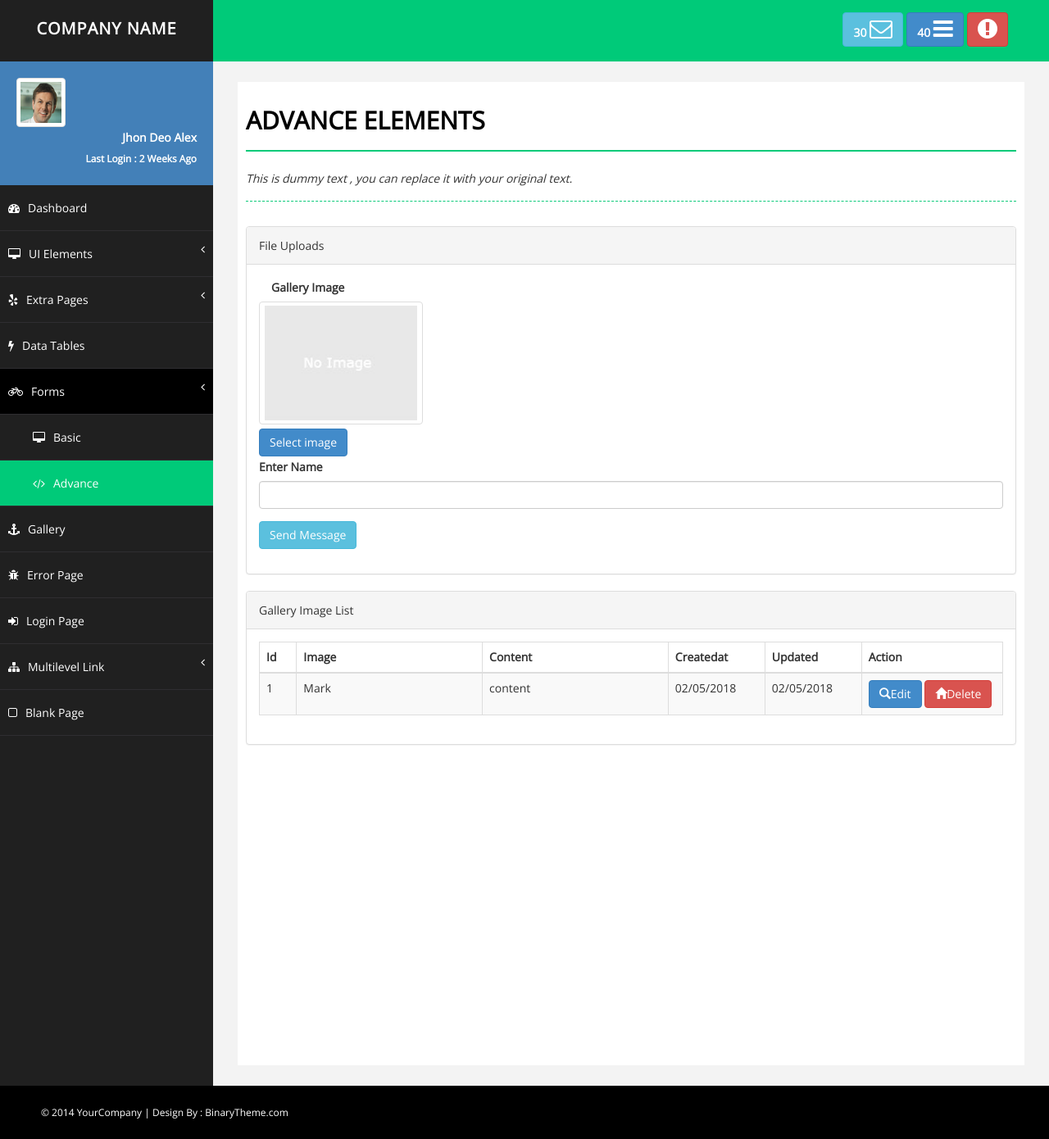
After one commit to hirokapuriya/Eletrical, a PHP site: page /admin/image_upload.html in a window 1280 px wide. The commit adds this page. Shown: the whole page at 82% size. Run offline with PHP 8.4, Linux system fonts and the light colour scheme.

Commit message:
ELC-2 gallery upload file create

```diff
--- /dev/null
+++ b/admin/image_upload.html
@@ -0,0 +1,405 @@
+<!DOCTYPE html>
+<html xmlns="http://www.w3.org/1999/xhtml">
+<head>
+    <meta charset="utf-8" />
+    <meta name="viewport" content="width=device-width, initial-scale=1.0" />
+    <title>Responsive Bootstrap Advance Admin Template</title>
+
+    <!-- BOOTSTRAP STYLES-->
+    <link href="assets/css/bootstrap.css" rel="stylesheet" />
+    <!-- FONTAWESOME STYLES-->
+    <link href="assets/css/font-awesome.css" rel="stylesheet" />
+    <!-- PAGE LEVEL STYLES -->
+    <link href="assets/css/bootstrap-fileupload.min.css" rel="stylesheet" />
+    <!--CUSTOM BASIC STYLES-->
+    <link href="assets/css/basic.css" rel="stylesheet" />
+    <!--CUSTOM MAIN STYLES-->
+    <link href="assets/css/custom.css" rel="stylesheet" />
+    <!-- GOOGLE FONTS-->
+    <link href='http://fonts.googleapis.com/css?family=Open+Sans' rel='stylesheet' type='text/css' />
+</head>
+<body>
+    <div id="wrapper">
+        <nav class="navbar navbar-default navbar-cls-top " role="navigation" style="margin-bottom: 0">
+            <div class="navbar-header">
+                <button type="button" class="navbar-toggle" data-toggle="collapse" data-target=".sidebar-collapse">
+                    <span class="sr-only">Toggle navigation</span>
+                    <span class="icon-bar"></span>
+                    <span class="icon-bar"></span>
+                    <span class="icon-bar"></span>
+                </button>
+                <a class="navbar-brand" href="index.html">COMPANY NAME</a>
+            </div>
+
+            <div class="header-right">
+
+              <a href="message-task.html" class="btn btn-info" title="New Message"><b>30 </b><i class="fa fa-envelope-o fa-2x"></i></a>
+                <a href="message-task.html" class="btn btn-primary" title="New Task"><b>40 </b><i class="fa fa-bars fa-2x"></i></a>
+                <a href="login.html" class="btn btn-danger" title="Logout"><i class="fa fa-exclamation-circle fa-2x"></i></a>
+
+
+            </div>
+        </nav>
+        <!-- /. NAV TOP  -->
+        <nav class="navbar-default navbar-side" role="navigation">
+            <div class="sidebar-collapse">
+                <ul class="nav" id="main-menu">
+                    <li>
+                        <div class="user-img-div">
+                            <img src="assets/img/user.png" class="img-thumbnail" />
+
+                            <div class="inner-text">
+                                Jhon Deo Alex
+                            <br />
+                                <small>Last Login : 2 Weeks Ago </small>
+                            </div>
+                        </div>
+
+                    </li>
+
+
+                    <li>
+                        <a  href="index.html"><i class="fa fa-dashboard "></i>Dashboard</a>
+                    </li>
+                    <li>
+                        <a href="#"><i class="fa fa-desktop "></i>UI Elements <span class="fa arrow"></span></a>
+                         <ul class="nav nav-second-level">
+                            <li>
+                                <a href="panel-tabs.html"><i class="fa fa-toggle-on"></i>Tabs & Panels</a>
+                            </li>
+                            <li>
+                                <a href="notification.html"><i class="fa fa-bell "></i>Notifications</a>
+                            </li>
+                             <li>
+                                <a href="progress.html"><i class="fa fa-circle-o "></i>Progressbars</a>
+                            </li>
+                             <li>
+                                <a href="buttons.html"><i class="fa fa-code "></i>Buttons</a>
+                            </li>
+                             <li>
+                                <a href="icons.html"><i class="fa fa-bug "></i>Icons</a>
+                            </li>
+                             <li>
+                                <a href="wizard.html"><i class="fa fa-bug "></i>Wizard</a>
+                            </li>
+                             <li>
+                                <a href="typography.html"><i class="fa fa-edit "></i>Typography</a>
+                            </li>
+                             <li>
+                                <a href="grid.html"><i class="fa fa-eyedropper "></i>Grid</a>
+                            </li>
+
+
+                        </ul>
+                    </li>
+                     <li>
+                        <a href="#"><i class="fa fa-yelp "></i>Extra Pages <span class="fa arrow"></span></a>
+                         <ul class="nav nav-second-level">
+                            <li>
+                                <a href="invoice.html"><i class="fa fa-coffee"></i>Invoice</a>
+                            </li>
+                            <li>
+                                <a href="pricing.html"><i class="fa fa-flash "></i>Pricing</a>
+                            </li>
+                             <li>
+                                <a href="component.html"><i class="fa fa-key "></i>Components</a>
+                            </li>
+                             <li>
+                                <a href="social.html"><i class="fa fa-send "></i>Social</a>
+                            </li>
+
+                             <li>
+                                <a href="message-task.html"><i class="fa fa-recycle "></i>Messages & Tasks</a>
+                            </li>
+
+
+                        </ul>
+                    </li>
+                    <li>
+                        <a href="table.html"><i class="fa fa-flash "></i>Data Tables </a>
+
+                    </li>
+                     <li>
+                        <a class="active-menu-top" href="#"><i class="fa fa-bicycle "></i>Forms <span class="fa arrow"></span></a>
+                         <ul class="nav nav-second-level collapse in">
+
+                             <li>
+                                <a   href="form.html"><i class="fa fa-desktop "></i>Basic </a>
+                            </li>
+                             <li>
+                                <a class="active-menu" href="form-advance.html"><i class="fa fa-code "></i>Advance</a>
+                            </li>
+
+
+                        </ul>
+                    </li>
+                     <li>
+                        <a href="gallery.html"><i class="fa fa-anchor "></i>Gallery</a>
+                    </li>
+                     <li>
+                        <a href="error.html"><i class="fa fa-bug "></i>Error Page</a>
+                    </li>
+                    <li>
+                        <a href="login.html"><i class="fa fa-sign-in "></i>Login Page</a>
+                    </li>
+                    <li>
+                        <a href="#"><i class="fa fa-sitemap "></i>Multilevel Link <span class="fa arrow"></span></a>
+                         <ul class="nav nav-second-level">
+                            <li>
+                                <a href="#"><i class="fa fa-bicycle "></i>Second Level Link</a>
+                            </li>
+                             <li>
+                                <a href="#"><i class="fa fa-flask "></i>Second Level Link</a>
+                            </li>
+                            <li>
+                                <a href="#">Second Level Link<span class="fa arrow"></span></a>
+                                <ul class="nav nav-third-level">
+                                    <li>
+                                        <a href="#"><i class="fa fa-plus "></i>Third Level Link</a>
+                                    </li>
+                                    <li>
+                                        <a href="#"><i class="fa fa-comments-o "></i>Third Level Link</a>
+                                    </li>
+
+                                </ul>
+
+                            </li>
+                        </ul>
+                    </li>
+
+                    <li>
+                        <a  href="blank.html"><i class="fa fa-square-o "></i>Blank Page</a>
+                    </li>
+                </ul>
+            </div>
+
+        </nav>
+        <!-- /. NAV SIDE  -->
+        <div id="page-wrapper">
+            <div id="page-inner">
+                <div class="row">
+                    <div class="col-md-12">
+                        <h1 class="page-head-line">Advance Elements</h1>
+                        <h1 class="page-subhead-line">This is dummy text , you can replace it with your original text. </h1>
+
+                    </div>
+                </div>
+                <!-- /. ROW  -->
+                <div class="row">
+                    <div class="col-md-12">
+                       <div class="panel panel-default">
+                        <div class="panel-heading">
+                           File Uploads
+                        </div>
+                        <div class="panel-body">
+
+                      <!-- <div class="form-group">
+                        <label class="control-label col-lg-4">No Input</label>
+                        <div class="">
+                            <div class="fileupload fileupload-new" data-provides="fileupload">
+                                <span class="btn btn-file btn-default">
+                                    <span class="fileupload-new">Select file</span>
+                                    <span class="fileupload-exists">Change</span>
+                                    <input type="file">
+                                </span>
+                                <span class="fileupload-preview"></span>
+                                <a href="#" class="close fileupload-exists" data-dismiss="fileupload" style="float: none">×</a>
+                            </div>
+                        </div>
+                    </div>
+                  <div class="form-group">
+                        <label class="control-label col-lg-4">Image Upload</label>
+                        <div class="">
+                            <div class="fileupload fileupload-new" data-provides="fileupload">
+                                <div class="fileupload-preview thumbnail" style="width: 200px; height: 150px;"></div>
+                                <div>
+                                    <span class="btn btn-file btn-success"><span class="fileupload-new">Select image</span><span class="fileupload-exists">Change</span><input type="file"></span>
+                                    <a href="#" class="btn btn-danger fileupload-exists" data-dismiss="fileupload">Remove</a>
+                                </div>
+                            </div>
+                        </div>
+                    </div> -->
+                    <div class="form-group">
+                        <label class="control-label col-lg-12">Gallery Image</label>
+                        <div class="">
+                            <div class="fileupload fileupload-new" data-provides="fileupload">
+                                <div class="fileupload-new thumbnail" style="width: 200px; height: 150px;">
+                                  <img src="assets/img/demoUpload.jpg" alt="" />
+                                </div>
+                                <div class="fileupload-preview fileupload-exists thumbnail" style="max-width: 200px; max-height: 150px; line-height: 20px;">
+                                </div>
+
+                                <div>
+                                    <span class="btn btn-file btn-primary"><span class="fileupload-new">Select image</span><span class="fileupload-exists">Change</span><input type="file"></span>
+                                    <a href="#" class="btn btn-danger fileupload-exists" data-dismiss="fileupload">Remove</a>
+                                </div>
+                                <div class="form-group">
+                                      <label>Enter Name</label>
+                                      <input class="form-control" type="text">
+                                </div>
+                                <button type="submit" class="btn btn-info">Send Message </button>
+                             </div>
+                        </div>
+                    </div>
+                    <!-- <div class="alert alert-warning"><strong>Notice!</strong> Image preview only works in IE10+, FF3.6+, Chrome6.0+ and Opera11.1+. In older browsers and Safari, the filename is shown instead.</div> -->
+                    </div>
+                           </div>
+                         <!-- <div class="panel panel-default">
+                        <div class="panel-heading">
+                           For More Customization
+                        </div>
+                        <div class="panel-body">
+                            <h4 class="alert alert-info" style="line-height:50px;">
+                            For more customization for this template or its components please visit official bootstrap website i.e getbootstrap.com or <a href="http://getbootstrap.com/components/" target="_blank" >click here</a>
+                           </h4>
+                                 </div>
+                             </div> -->
+                        </div>
+                        <div class="col-md-12">
+                  <!--   Kitchen Sink -->
+                    <div class="panel panel-default">
+                        <div class="panel-heading">
+                            Gallery Image List
+                        </div>
+                        <div class="panel-body">
+                            <div class="table-responsive">
+                                <table class="table table-striped table-bordered table-hover">
+                                    <thead>
+                                        <tr>
+                                            <th width="5%">Id</th>
+                                            <th width="25%">Image</th>
+                                            <th width="25%">Content</th>
+                                            <th width="13%">Createdat</th>
+                                            <th width="13%">Updated</th>
+                                            <th>Action</th>
+                                        </tr>
+                                    </thead>
+                                    <tbody>
+                                        <tr>
+                                            <td>1</td>
+                                            <td>Mark</td>
+                                            <td>content</td>
+                                            <td>02/05/2018</td>
+                                            <td>02/05/2018</td>
+                                            <td>
+                                              <button class="btn btn-primary"><i class="glyphicon glyphicon-search"></i>Edit</button>
+                                              <button class="btn btn-danger"><i class="glyphicon glyphicon-home"></i>Delete</button></td>
+                                        </tr>
+                                    </tbody>
+                                </table>
+                            </div>
+                        </div>
+                    </div>
+                     <!-- End  Kitchen Sink -->
+                </div>
+                    <!--<div class="col-md-6">
+                        <div class="panel panel-default">
+                        <div class="panel-heading">
+                           Text Editor Example
+                        </div>
+                        <div class="panel-body">
+                          <h3> Breadcrumbs</h3>
+                            <hr />
+                            <ol class="breadcrumb">
+  <li><a href="#">Home</a></li>
+  <li><a href="#">Library</a></li>
+  <li class="active">Data</li>
+</ol>
+
+                            <h3>Pagination</h3>
+                            <hr />
+                            <ul class="pagination">
+  <li><a href="#">&laquo;</a></li>
+  <li><a href="#">1</a></li>
+  <li><a href="#">2</a></li>
+  <li><a href="#">3</a></li>
+  <li><a href="#">4</a></li>
+  <li><a href="#">5</a></li>
+  <li><a href="#">&raquo;</a></li>
+</ul>
+                            <br />
+                            <ul class="pagination">
+  <li class="disabled"><a href="#">&laquo;</a></li>
+  <li class="active"><a href="#">1 <span class="sr-only">(current)</span></a></li>
+  <li><a href="#">2</a></li>
+  <li><a href="#">3</a></li>
+  <li><a href="#">4</a></li>
+  <li><a href="#">5</a></li>
+    <li><a href="#">&raquo;</a></li>
+</ul>
+                            <h3>Pager </h3>
+                            <hr />
+                            <ul class="pager">
+  <li><a href="#">Previous</a></li>
+  <li><a href="#">Next</a></li>
+</ul>
+                            <br />
+                            <ul class="pager">
+  <li class="previous disabled"><a href="#">&larr; Older</a></li>
+  <li class="next"><a href="#">Newer &rarr;</a></li>
+</ul>
+
+                            <h3>Badges</h3>
+                            <hr />
+                            <a href="#">Inbox <span class="badge">42</span></a>
+                            <br /><br />
+                            <ul class="nav nav-pills">
+      <li class="active"><a href="#">Home <span class="badge">42</span></a></li>
+      <li><a href="#">Profile</a></li>
+      <li><a href="#">Messages <span class="badge">3</span></a></li>
+    </ul>
+    <br>
+    <ul class="nav nav-pills nav-stacked" style="max-width: 260px;">
+      <li class="active">
+        <a href="#">
+          <span class="badge pull-right">42</span>
+          Home
+        </a>
+      </li>
+      <li><a href="#">Profile</a></li>
+      <li>
+        <a href="#">
+          <span class="badge pull-right">3</span>
+          Messages
+        </a>
+      </li>
+    </ul>
+    <br>
+    <button class="btn btn-primary" type="button">
+      Messages <span class="badge">4</span>
+    </button>
+
+
+
+                            </div>
+                        </div>
+                    </div>-->
+                </div>
+
+            </div>
+            <!-- /. PAGE INNER  -->
+        </div>
+
+        <!-- /. PAGE WRAPPER  -->
+    </div>
+    <!-- /. WRAPPER  -->
+    <div id="footer-sec">
+        &copy; 2014 YourCompany | Design By : <a href="http://www.binarytheme.com/" target="_blank">BinaryTheme.com</a>
+    </div>
+    <!-- /. FOOTER  -->
+
+    <!-- SCRIPTS -AT THE BOTOM TO REDUCE THE LOAD TIME-->
+    <!-- JQUERY SCRIPTS -->
+    <script src="assets/js/jquery-1.10.2.js"></script>
+    <!-- BOOTSTRAP SCRIPTS -->
+    <script src="assets/js/bootstrap.js"></script>
+    <!-- PAGE LEVEL SCRIPTS -->
+    <script src="assets/js/bootstrap-fileupload.js"></script>
+    <!-- METISMENU SCRIPTS -->
+    <script src="assets/js/jquery.metisMenu.js"></script>
+    <!-- CUSTOM SCRIPTS -->
+    <script src="assets/js/custom.js"></script>
+
+
+</body>
+</html>
--- a/contact.php
+++ b/contact.php
@@ -2,7 +2,7 @@
 include_once('controller.php');
 
 if(isset($_POST['register']))
-  {  var_dump($_POST['register']); die('jjjj');
+  {  //var_dump($_POST['register']); die('jjjj');
       $name = $_POST['name'];
       $subject = $_POST['subject'];
       $phone = $_POST['phone'];
```
Also changed, not shown: admin/image_upload.php (added, +25 -0 lines), controller.php (+18 -2 lines), model.php (+9 -0 lines).
